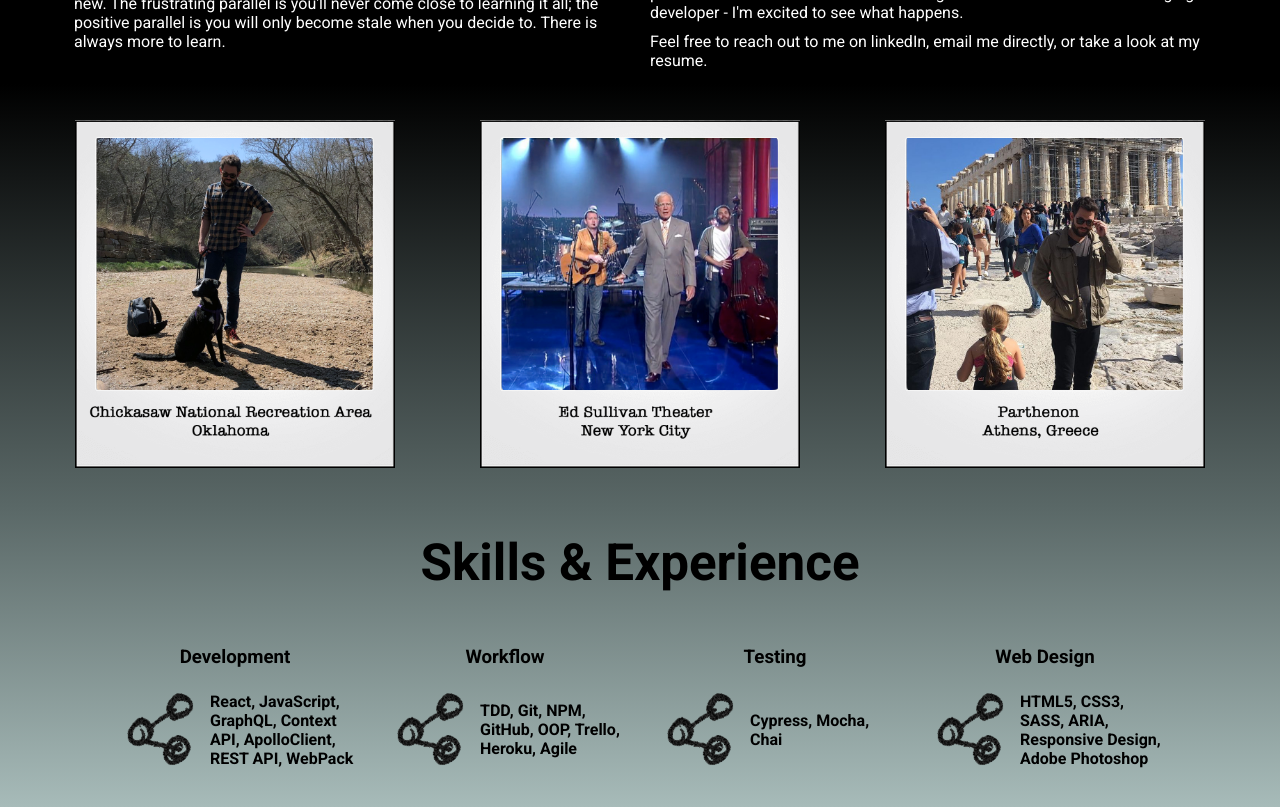
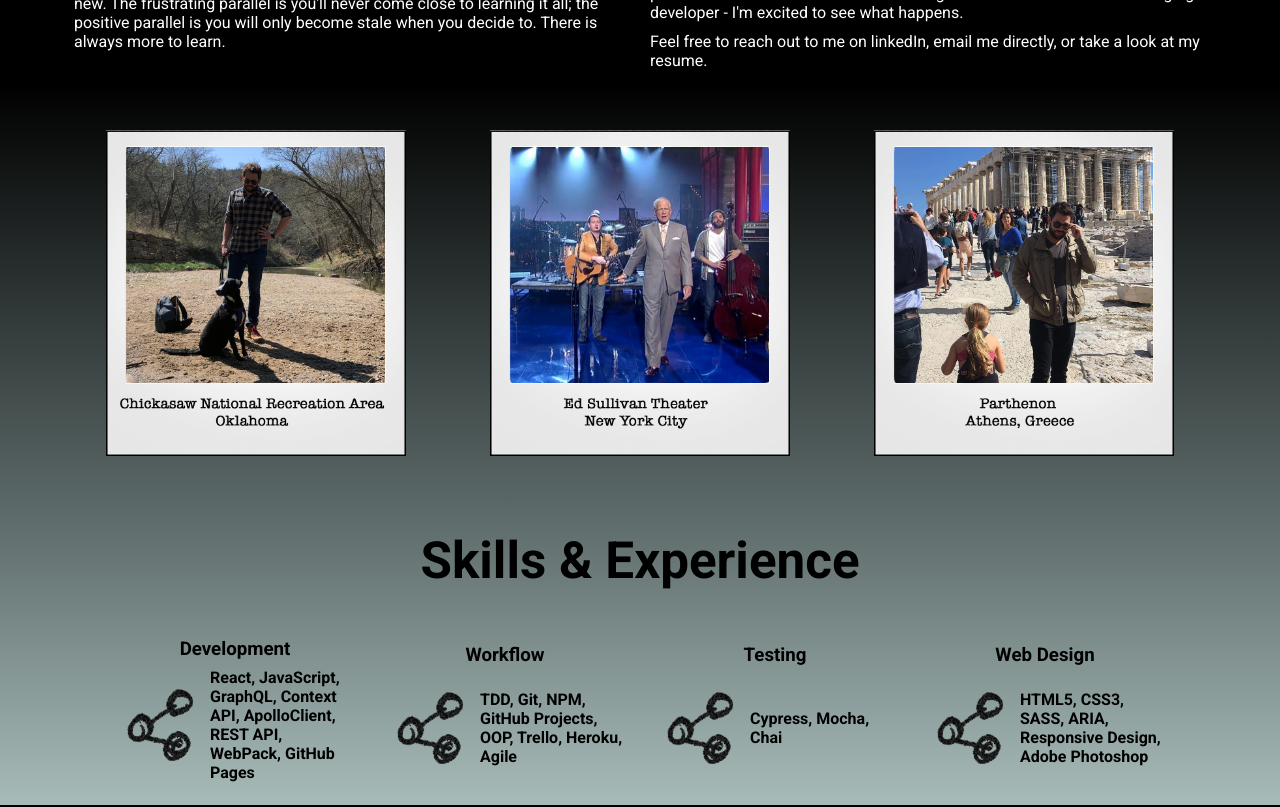
Before and after one commit to davidleach724/daveleach-website, a React (Create React App) app: page / in a window 1280 px wide. Shown: the part 1140-1947 px from the top of the page. Built offline with nearby package versions, Linux system fonts and the light colour scheme.

Commit message:
Nudge styling

```diff
--- a/src/Components/Bio/Bio.css
+++ b/src/Components/Bio/Bio.css
@@ -35,12 +35,13 @@ p {
 
 .pictures {
   display: flex;
-  justify-content: space-around;
+  flex-wrap: wrap;
+  justify-content: space-evenly;
   width: 95vw;
-  flex-wrap: auto;
   margin: 5vh;
 }
 
 .polaroid {
-  width: 25vw
+  width: 300px;
+  margin: 10px;
 }
--- a/src/Components/Skills/Skills.css
+++ b/src/Components/Skills/Skills.css
@@ -21,7 +21,6 @@
   flex-direction: column;
   align-items: center;
   justify-content: space-evenly;
-  /* border: 1px solid black; */
   margin: 15px;
   width: 240px;
   height: 160px;
--- a/src/Components/Skills/Skills.js
+++ b/src/Components/Skills/Skills.js
@@ -11,14 +11,14 @@ const Skills = () => {
           <h3>Development</h3>
           <div className="bottom-card">
             <img src={shareicon} className="skill-icon"/>
-            <h4>React, JavaScript, GraphQL, Context API, ApolloClient, REST API, WebPack</h4>
+            <h4>React, JavaScript, GraphQL, Context API, ApolloClient, REST API, WebPack, GitHub Pages</h4>
           </div>
         </div>
         <div className="skills-card">
           <h3>Workflow</h3>
           <div className="bottom-card">
             <img src={shareicon} className="skill-icon"/>
-            <h4>TDD, Git, NPM, GitHub, OOP, Trello, Heroku, Agile</h4>
+            <h4>TDD, Git, NPM, GitHub Projects, OOP, Trello, Heroku, Agile</h4>
           </div>
         </div>
         <div className="skills-card">
@@ -35,7 +35,6 @@ const Skills = () => {
             <h4>HTML5, CSS3, SASS, ARIA, Responsive Design, Adobe Photoshop</h4>
           </div>
         </div>
-
       </div>
     </div>
   );
```
